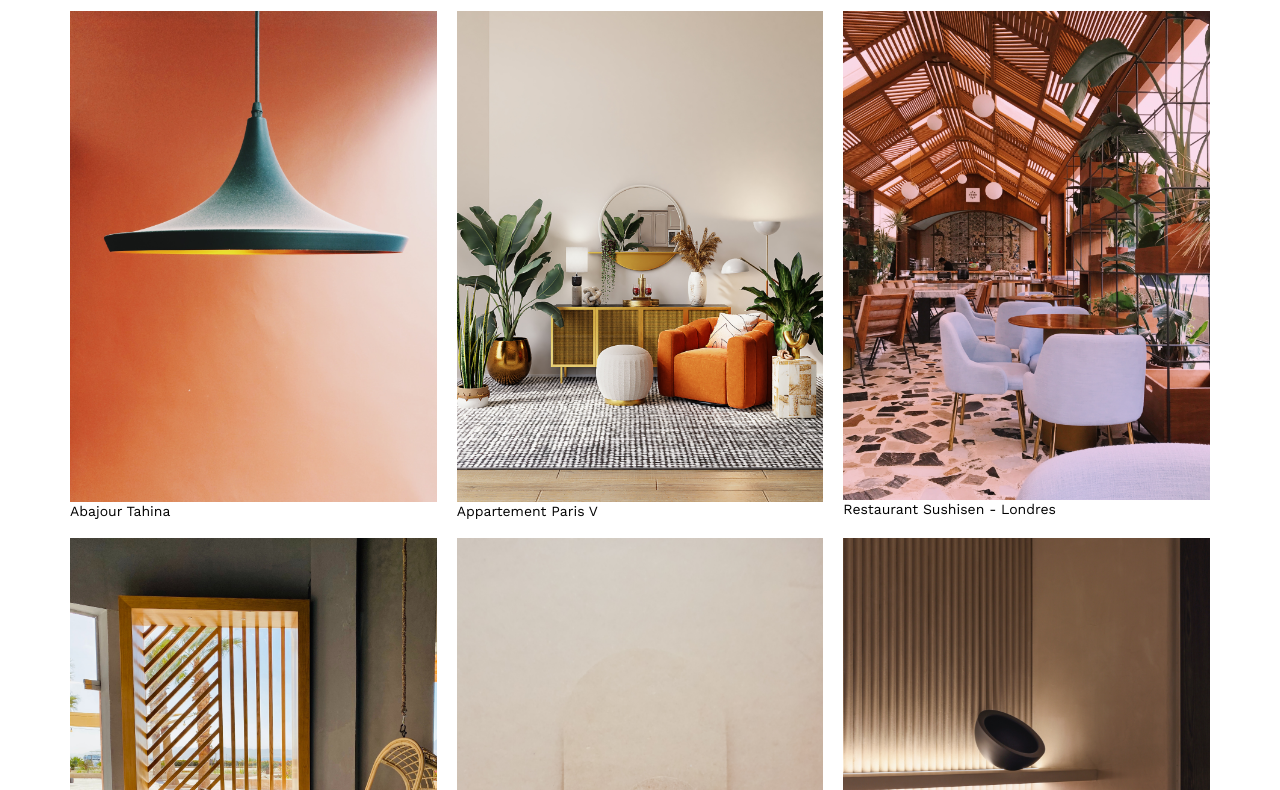
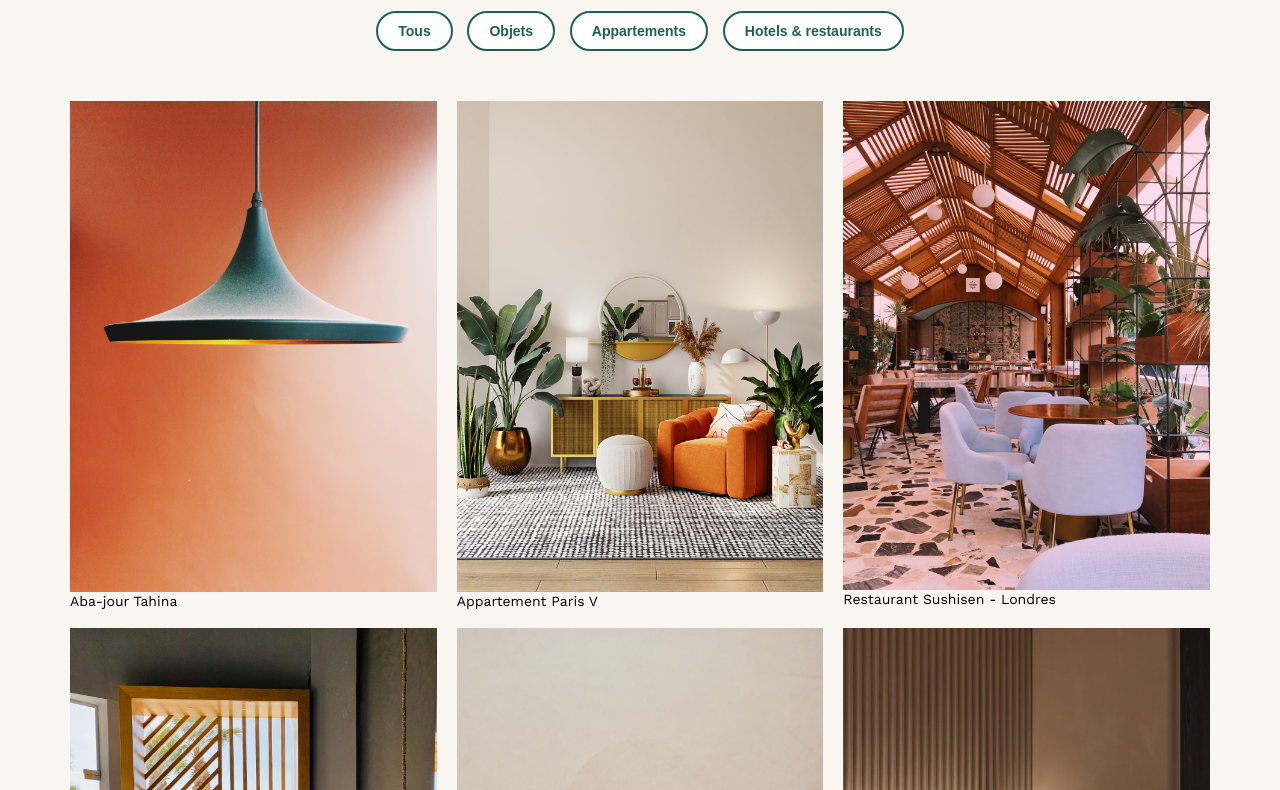
Before and after one commit to stevenfrr667-git/p6, a plain HTML site: page FrontEnd/index.html in a window 1280 px wide. Shown: the part 584-1374 px from the top of the page. Drawn offline with nearby package versions, Linux system fonts and the light colour scheme.

Commit message:
commit maj css btn and footer

```diff
--- a/FrontEnd/assets/style.css
+++ b/FrontEnd/assets/style.css
@@ -30,6 +30,7 @@ footer, header, hgroup, menu, nav, section {
 }
 body {
 	line-height: 1;
+	background-color: #F9F6F2;
 }
 ol, ul {
 	list-style: none;
@@ -183,5 +184,26 @@ input[type="submit"]{
 footer nav ul {
 	display: flex;
 	justify-content: flex-end;
-	margin: 2em
+	background-color: white;
+	padding: 20px 0;
+	width: 100%;
 }
+.filter-btn {
+	background-color: white;
+	color: #1D6154;
+	border: 2px solid #1D6154;
+	padding: 10px 20px;
+	margin: 0 5px 20px 5px;
+	font-size: 1em;
+	border-radius: 20px;
+	font-weight: 700;
+}
+.filter-btn:hover {
+	background-color: #1D6154;
+	color: white;
+	cursor: pointer;
+}
+.filter-section {
+	text-align: center;
+	margin-bottom: 30px;
+}
--- a/FrontEnd/index.html
+++ b/FrontEnd/index.html
@@ -36,10 +36,16 @@
 	</section>
 	<section id="portfolio">
 		<h2>Mes Projets</h2>
+		<div class =filter-section>
+		<button class ="filter-btn" data-filter="all">Tous</button>
+		<button class ="filter-btn" data-filter="Objets">Objets</button>
+		<button class ="filter-btn" data-filter="Appartements">Appartements</button>
+		<button class ="filter-btn" data-filter="Hotels & restaurants">Hotels & restaurants</button>
+		</div>
 		<div class="gallery">
 			<figure>
 				<img src="assets/images/abajour-tahina.png" alt="Abajour Tahina">
-				<figcaption>Abajour Tahina</figcaption>
+				<figcaption>Aba-jour Tahina</figcaption>
 			</figure>
 			<figure>
 				<img src="assets/images/appartement-paris-v.png" alt="Appartement Paris V">
```
Also changed, not shown: FrontEnd/script.js (added, +14 -0 lines).
